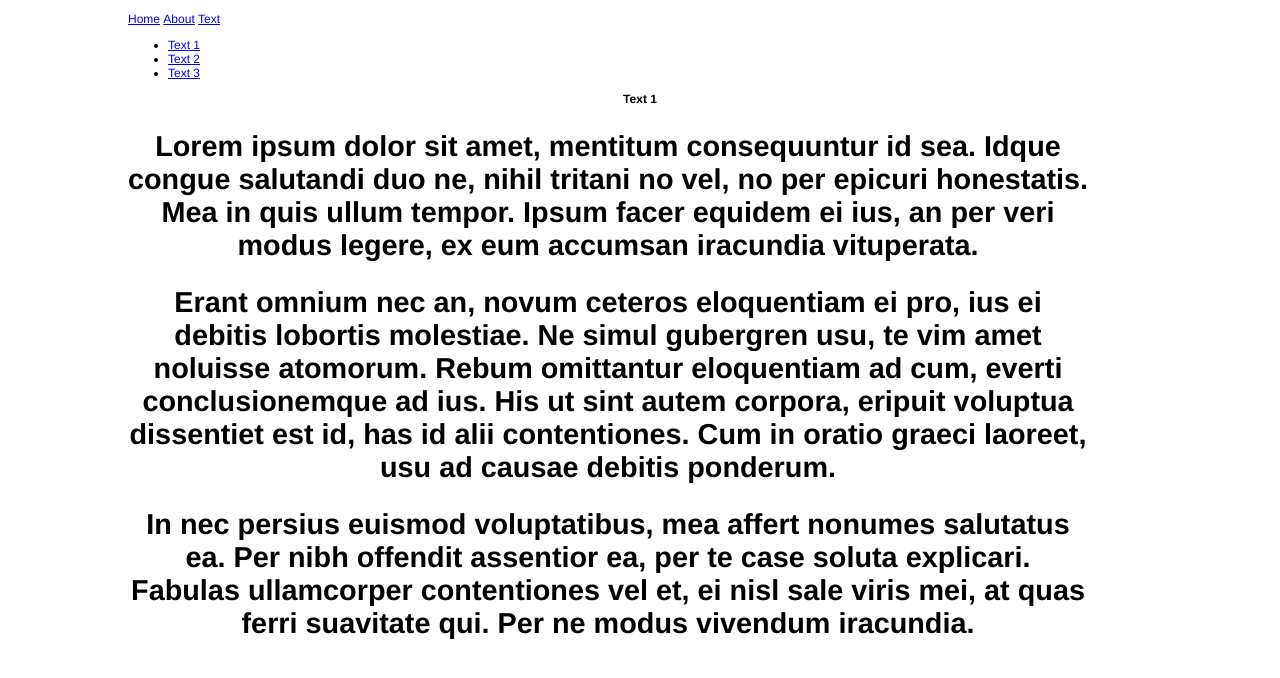
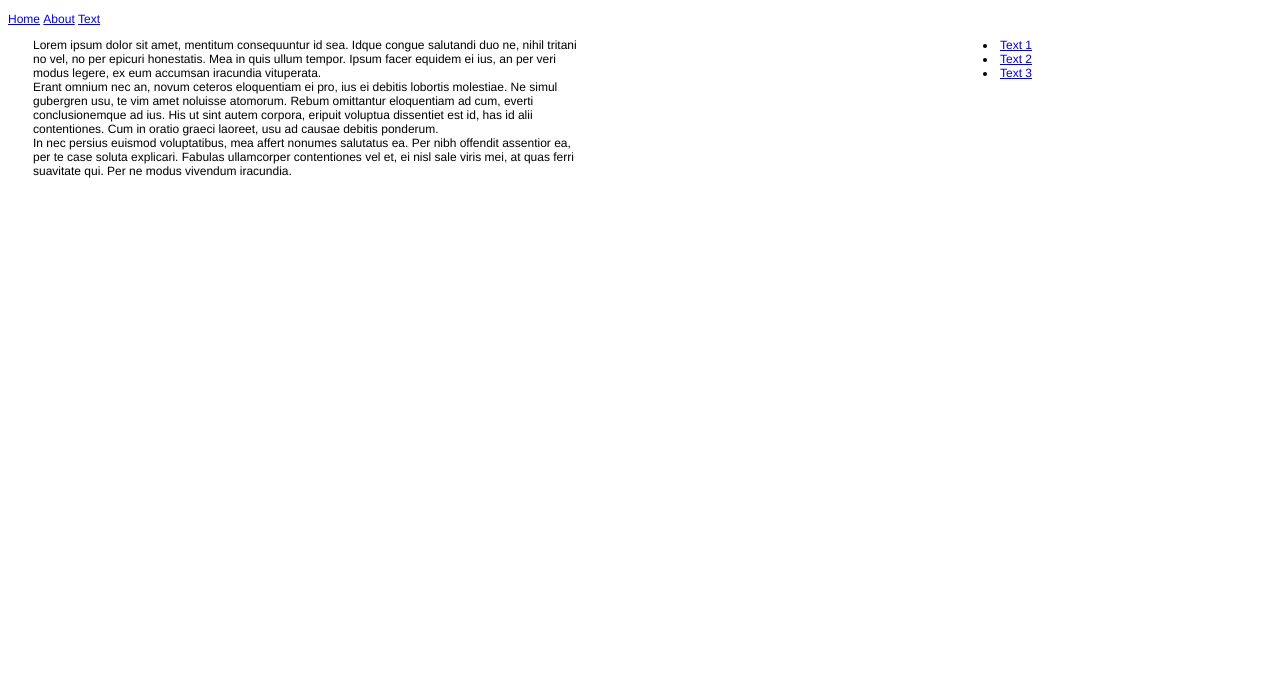
Before and after one commit to DenisCodes/day5, a plain HTML site: page projects/projects1.html in a window 1280 px wide. Drawn offline with Linux system fonts and the light colour scheme.

Commit message:
work you bum

```diff
--- a/css/style.css
+++ b/css/style.css
@@ -5,22 +5,23 @@ html {
 }
 #wrapper {
     width: 1024px;
-    margin-left: auto;
-    margin-right: auto;
 }
 footer {
     text-align: center;
 }
-h1 {
+menu2 {
     font-size: 100%;
-    text-align: center;
+    float: right;
 }
-h2 {
-    font-size: 240%;
-    width: 960px;
-    text-align: center;
+text {
+    font-size: 100%;
+    width: 555px;
+    text-align: left;
+    float: left;
+    padding-left: 25px;
+    padding-rigth: 225px;
 }
-h3 {
+title {
     font-size: 100%;
 }
 menu {
--- a/projects/projects1.html
+++ b/projects/projects1.html
@@ -14,29 +14,29 @@
         <li><a href="projects.html">Text</a></li>
     </menu>
 </header>
-    <ul>
+    <menu2>
         <li><a href="projects1.html">Text 1</a></li>
         <li><a href="projects2.html">Text 2</a></li>
         <li><a href="#">Text 3</a></li>
-    </ul>
+    </menu2>
 <main>
-    <h1>Text 1</h1>
-        <h2>
+    <title>Text 1</title>
+        <text>
             Lorem ipsum dolor sit amet, mentitum consequuntur id sea. Idque congue salutandi duo ne,
             nihil tritani no vel, no per epicuri honestatis. Mea in quis ullum tempor. Ipsum facer
             equidem ei ius, an per veri modus legere, ex eum accumsan iracundia vituperata.
-        </h2>
-        <h2>
+        </text>
+        <text>
             Erant omnium nec an, novum ceteros eloquentiam ei pro, ius ei debitis lobortis molestiae.
             Ne simul gubergren usu, te vim amet noluisse atomorum. Rebum omittantur eloquentiam ad cum,
             everti conclusionemque ad ius. His ut sint autem corpora, eripuit voluptua dissentiet est
             id, has id alii contentiones. Cum in oratio graeci laoreet, usu ad causae debitis ponderum.
-        </h2>
-        <h2>
+        </text>
+        <text>
             In nec persius euismod voluptatibus, mea affert nonumes salutatus ea. Per nibh offendit assentior
             ea, per te case soluta explicari. Fabulas ullamcorper contentiones vel et, ei nisl sale viris mei,
             at quas ferri suavitate qui. Per ne modus vivendum iracundia.
-        </h2>
+        </text>
 </main>
 </div>
 </body>
```
Also changed, not shown: projects/projects2.html (+9 -9 lines).
